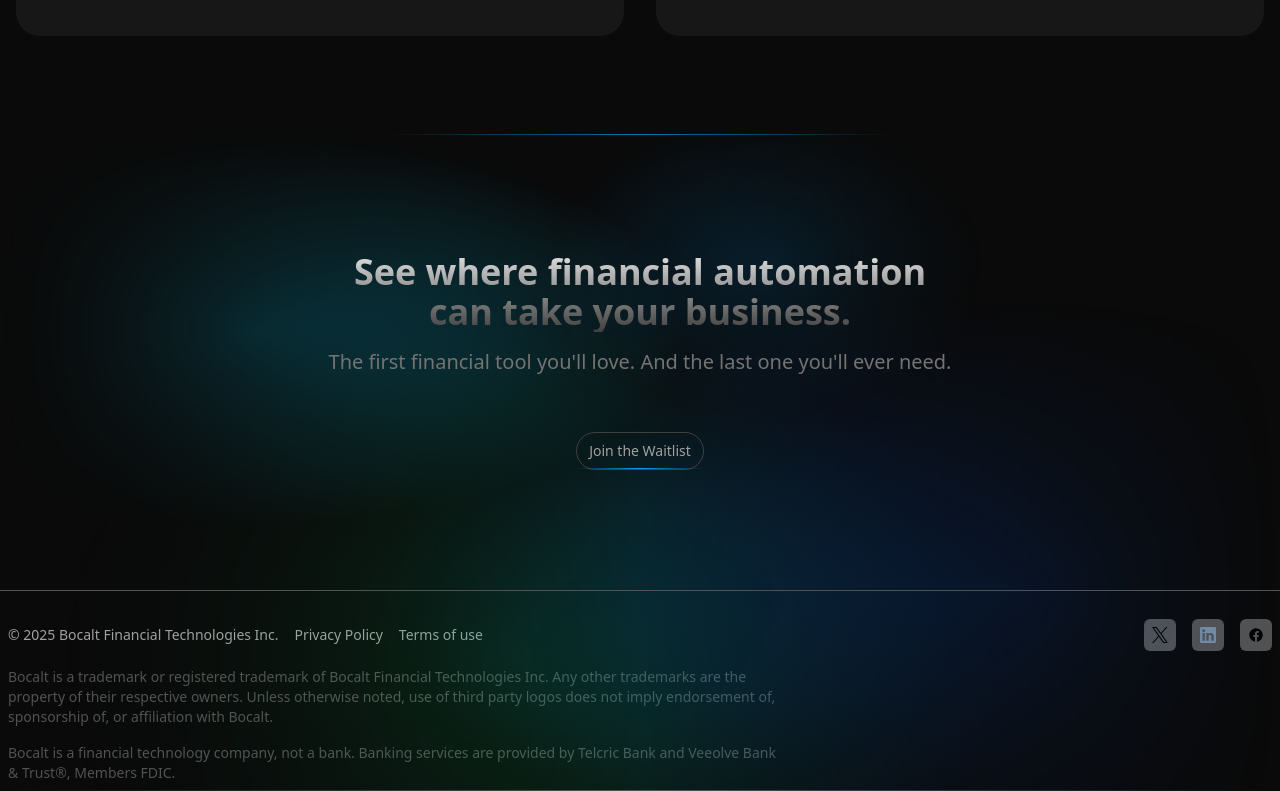
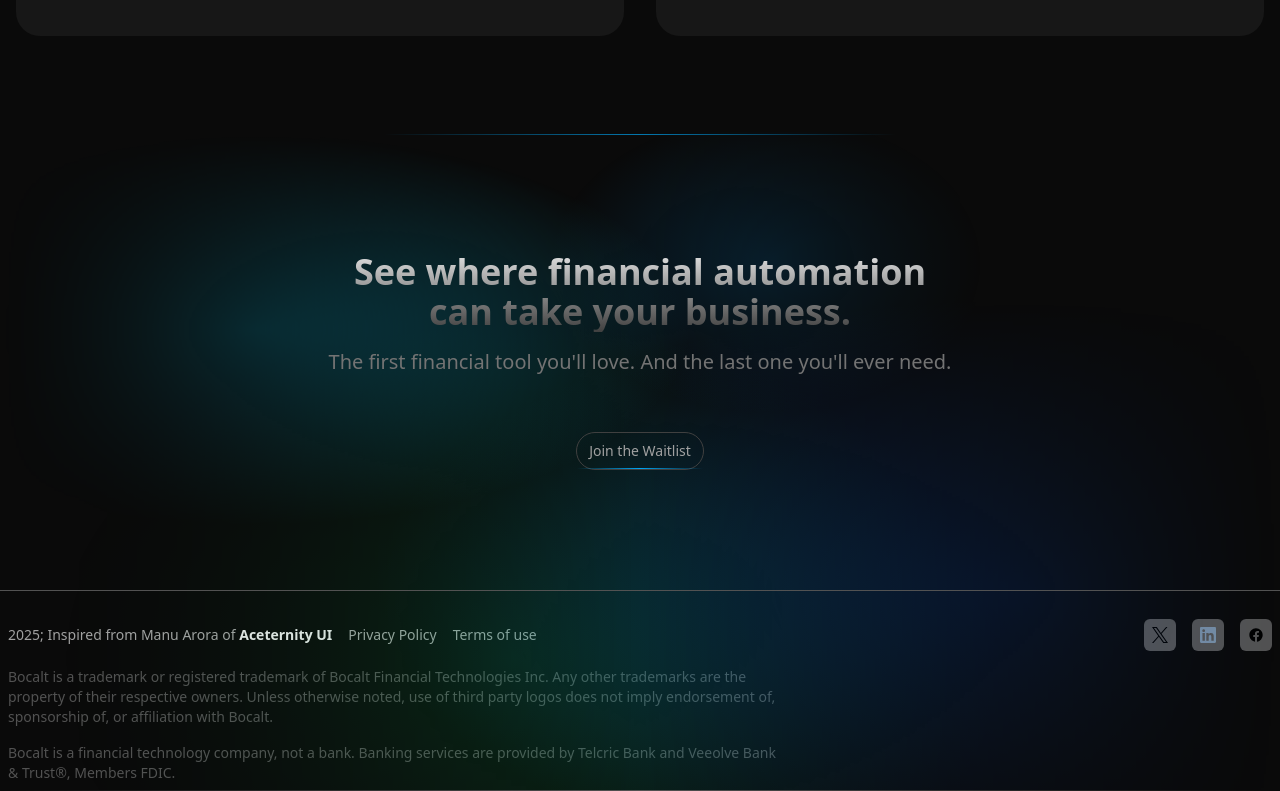
Before and after one commit to su1nta/landing_cobalt, a React (Vite) app: page / in a window 1280 px wide. Shown: the part 3907-4698 px from the top of the page. Built offline with nearby package versions, Linux system fonts and the light colour scheme; a web font is replaced by a local one.

Commit message:
fix: added credits

```diff
--- a/src/components/Footer.jsx
+++ b/src/components/Footer.jsx
@@ -30,7 +30,7 @@ function Footer() {
                 <div className="flex flex-col gap-8 lg:gap-4 p-2 mt-5 w-full">
                     <div className="h-1/5 flex flex-col lg:flex-row gap-4 items-center justify-between">
                         <div className="order-2 lg:order-1 flex flex-col items-center md:flex-row gap-4 text-sm text-neutral-400">
-                            <span>&copy; 2025 Bocalt Financial Technologies Inc.</span>
+                            <span>2025; Inspired from Manu Arora of <span className="text-neutral-200 font-bold">Aceternity UI</span></span>
                             <span className="cursor-pointer hover:text-neutral-50 transition duration-300 ease-in">Privacy Policy</span>
                             <span className="cursor-pointer hover:text-neutral-50 transition duration-300 ease-in">Terms of use</span>
                         </div>
```
